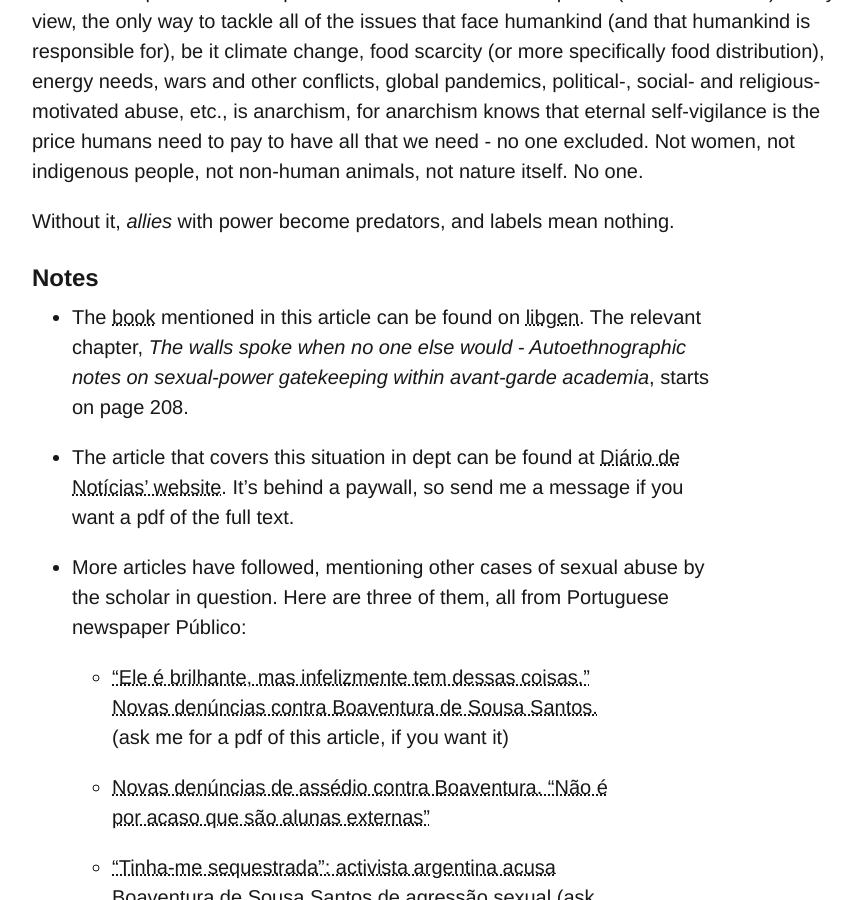
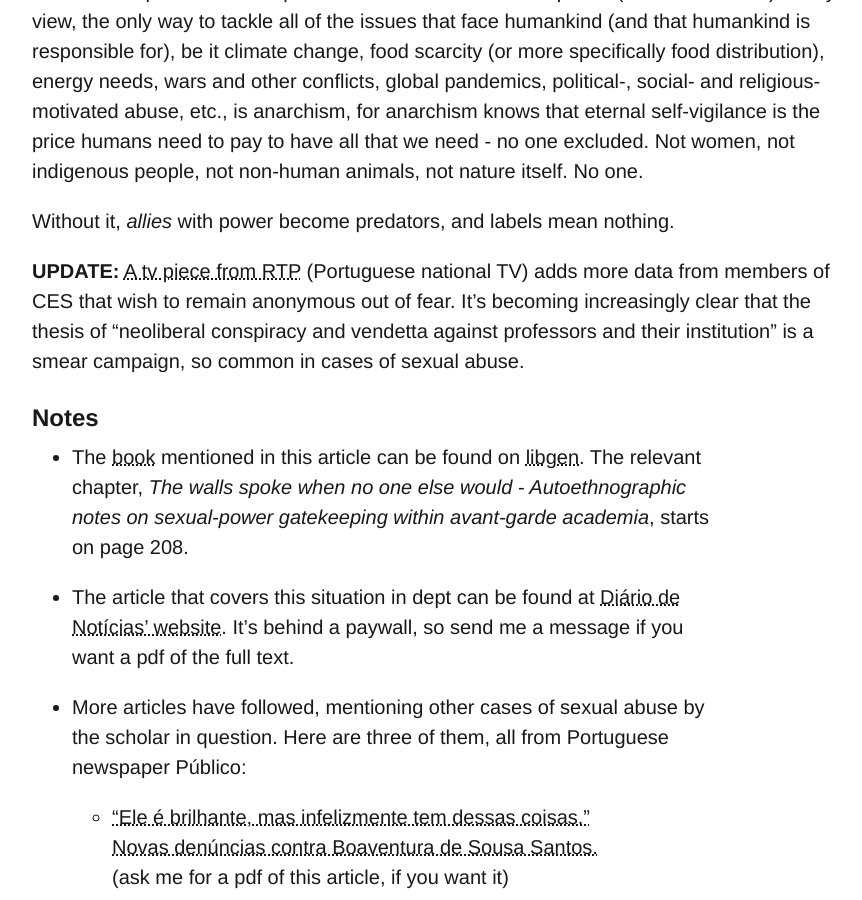
Before and after one commit to pedro-homero/pedro-homero.github.io, a Jekyll site: the page built from _posts/2023-04-14-A-question-of-power.markdown, in a window 1280 px wide and 900 px high, scrolled down 2653 px. Shown: the whole window, without its empty margins (112-974 px from the left). Built offline with Jekyll 4.4.1, drawn with Linux system fonts in a browser that asks for light colours; nearby versions of some CDN libraries; comment, search, counter and statistics services are not loaded.

Commit message:
Update 2023-04-14-A-question-of-power.markdown

```diff
--- a/_posts/2023-04-14-A-question-of-power.markdown
+++ b/_posts/2023-04-14-A-question-of-power.markdown
@@ -40,6 +40,12 @@ Since power corrupts and erodes, only vigilance can stop its effects. There need
 
 Without it, *allies* with power become predators, and labels mean nothing.
 
+
+
+**UPDATE:** [A tv piece from RTP](https://www.rtp.pt/play/p11144/e685449/a-prova-dos-factos) (Portuguese national TV) adds more data from members of CES that wish to remain anonymous out of fear. It's becoming increasingly clear that the thesis of "neoliberal conspiracy and vendetta against professors and their institution" is a smear campaign, so common in cases of sexual abuse.
+
+
+
 ### Notes
 
 * The [book](https://www.routledge.com/Sexual-Misconduct-in-Academia-Informing-an-Ethics-of-Care-in-the-University/Pritchard-Edwards/p/book/9781032277516) mentioned in this article can be found on [libgen](http://libgen.is/book/index.php?md5=F4119BB3798A7A9F60023BA57CC86E5F). The relevant chapter, *The walls spoke when no one else would - Autoethnographic notes on sexual-power gatekeeping within avant-garde academia*, starts on page 208.
```
